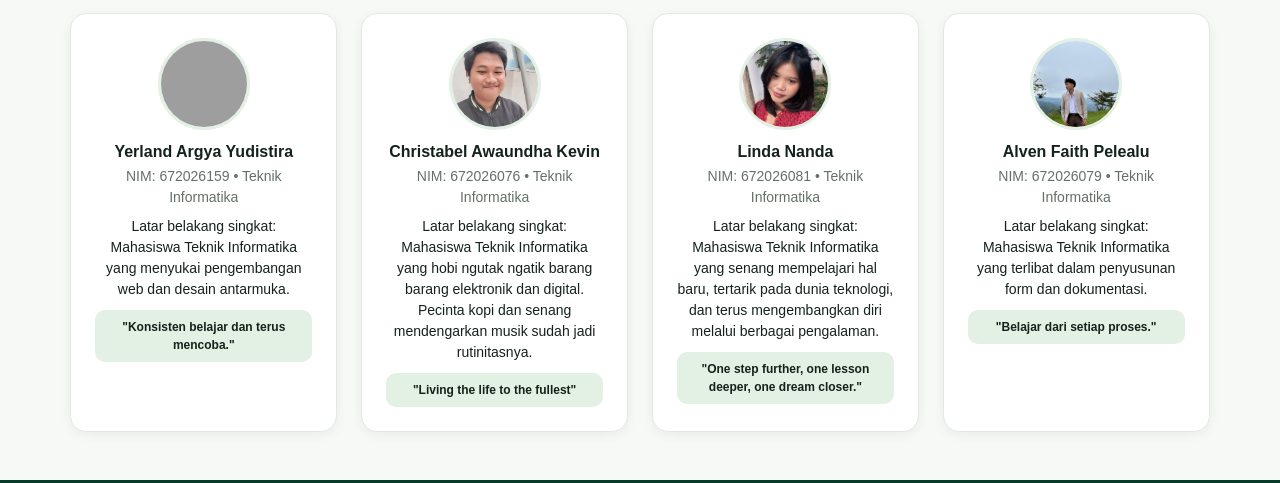
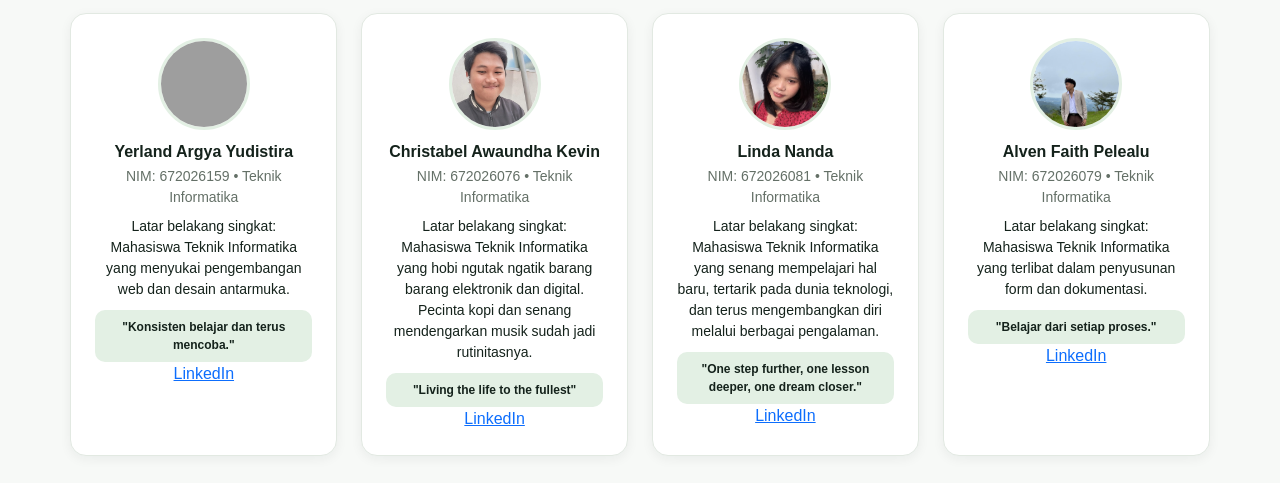
Before and after one commit to christavinke/Wifi-Tetangga, a plain HTML site: page tentang.html in a window 1280 px wide. Shown: the part 792-1275 px from the top of the page. Drawn offline with nearby package versions, Linux system fonts and the light colour scheme; grey boxes are pictures that could not be loaded.

Commit message:
menambahkan linkedIn

```diff
--- a/tentang.html
+++ b/tentang.html
@@ -129,6 +129,7 @@
                         <div class="kotak-moto">
                             "Konsisten belajar dan terus mencoba."
                         </div>
+                        <a href="https://www.linkedin.com/in/yerland-argya-370b70397?utm_source=share_via&utm_content=profile&utm_medium=member_android">LinkedIn</a>
                     </div>
                 </div>
 
@@ -144,6 +145,7 @@
                         <div class="kotak-moto">
                             "Living the life to the fullest"
                         </div>
+                        <a href="www.linkedin.com/in/christabel-awaundha-kevin-2b3b18450">LinkedIn</a>
                     </div>
                 </div>
 
@@ -159,6 +161,7 @@
                         <div class="kotak-moto">
                             "One step further, one lesson deeper, one dream closer."
                         </div>
+                        <a href="https://www.linkedin.com/in/linda-nanda-8b7961452/">LinkedIn</a>
                     </div>
                 </div>
 
@@ -174,6 +177,7 @@
                         <div class="kotak-moto">
                             "Belajar dari setiap proses."
                         </div>
+                        <a href="www.linkedin.com/in/alven-pelealu-bb9a44452">LinkedIn</a>
                     </div>
                 </div>
             </div>
```
